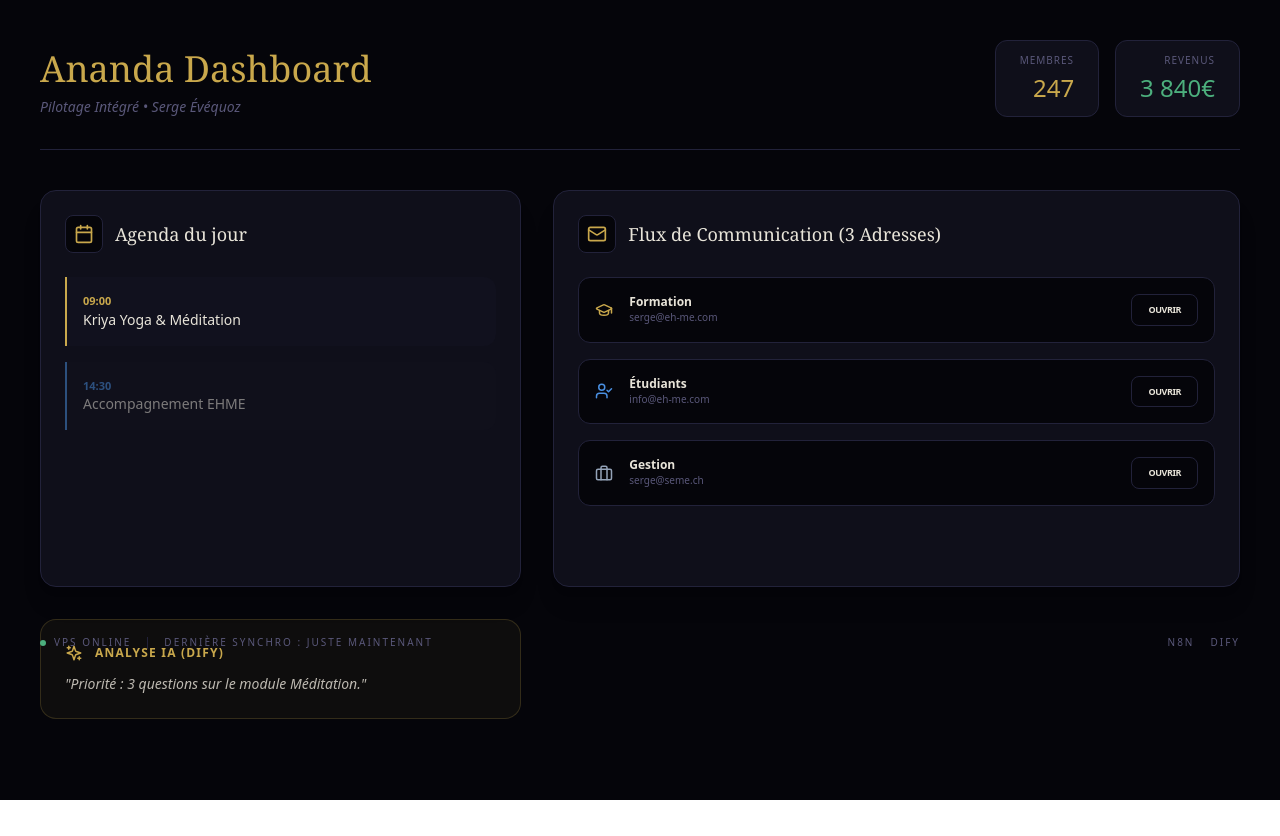
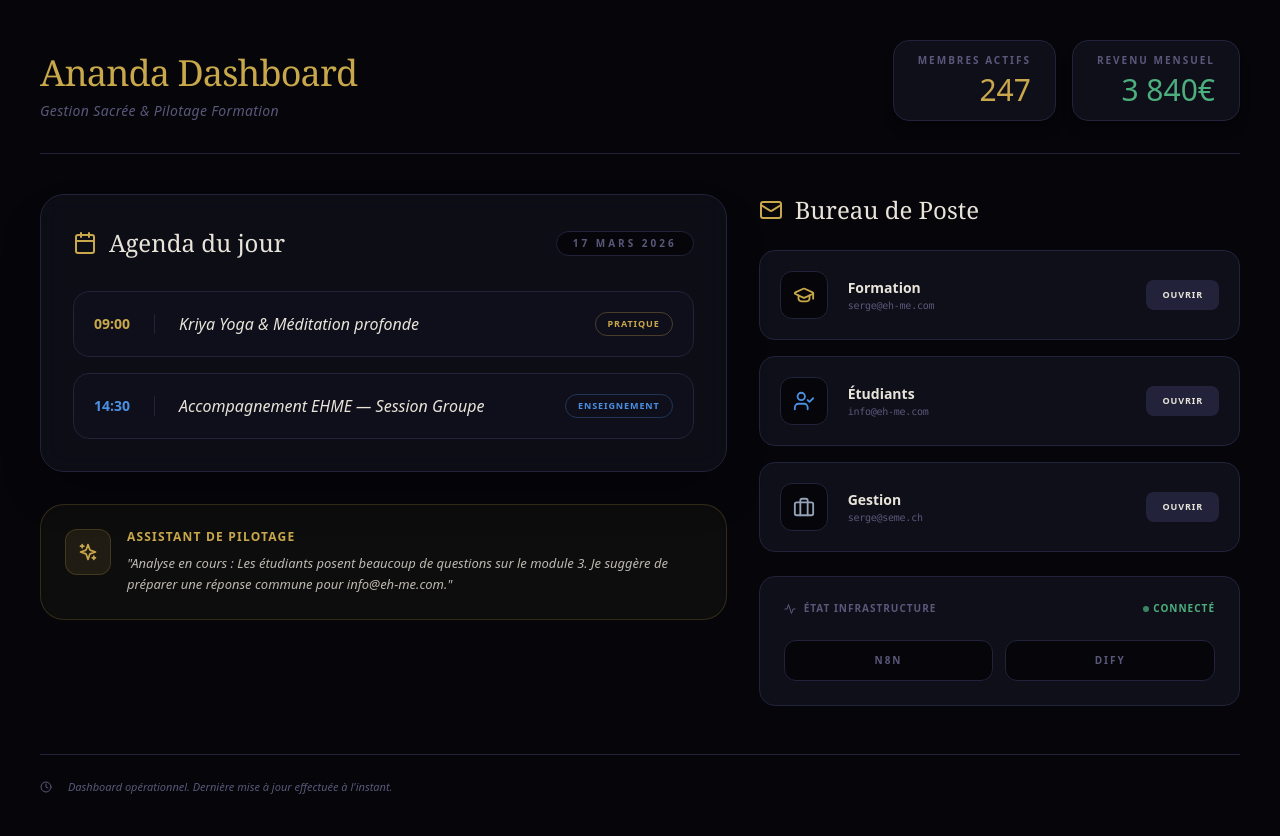
Before and after one commit to evequoz/dashboard-ananda, a React (Vite) app: page / in a window 1280 px wide. Before the commit the page ends 800 px from the top, so only its background shows below. Built offline with nearby package versions, Linux system fonts and the light colour scheme.

Commit message:
Update App.tsx

```diff
--- a/src/App.tsx
+++ b/src/App.tsx
@@ -1,110 +1,124 @@
-import React from 'react';
-import { Calendar, Mail, GraduationCap, UserCheck, Briefcase, Sparkles, Activity } from 'lucide-react';
-
-// COMPOSANTS INTERNES (Inclus pour éviter les erreurs de fichiers manquants)
-const Card = ({ title, icon: Icon, children, color = "#c9a84c" }: any) => (
-  <div className="bg-[#0f0f1a] border border-[#22223a] rounded-2xl p-6 shadow-xl h-full">
-    <div className="flex items-center gap-3 mb-6">
-      <div className="p-2 rounded-lg bg-[#05050a] border border-[#22223a]">
-        <Icon size={20} style={{ color }} />
-      </div>
-      <h3 className="text-lg font-serif text-[#e8e4d9]">{title}</h3>
-    </div>
-    {children}
-  </div>
-);
+import React, { useState } from 'react';
+import { Calendar, Mail, GraduationCap, UserCheck, Briefcase, Sparkles, Activity, ExternalLink, Clock } from 'lucide-react';
 
 export default function App() {
+  // Données de démonstration (elles seront remplacées par n8n plus tard)
+  const stats = { membres: 247, revenus: "3 840€" };
+
   return (
-    <div className="min-h-screen bg-[#05050a] text-[#e8e4d9] p-4 md:p-10 font-sans">
+    <div className="min-h-screen bg-[#05050a] text-[#e8e4d9] p-4 md:p-10 font-sans selection:bg-[#c9a84c]/30">
 
-      {/* HEADER : Tes stats clés */}
+      {/* HEADER : Identité et Chiffres clés */}
       <header className="flex flex-col md:flex-row justify-between items-start md:items-end mb-10 pb-8 border-b border-[#22223a] gap-6">
         <div>
-          <h1 className="text-4xl font-serif text-[#c9a84c] mb-2">Ananda Dashboard</h1>
-          <p className="text-sm text-[#5a587a] italic">Pilotage Intégré • Serge Évéquoz</p>
+          <h1 className="text-4xl font-serif text-[#c9a84c] mb-2 tracking-tight">Ananda Dashboard</h1>
+          <p className="text-sm text-[#5a587a] italic tracking-wide">Gestion Sacrée & Pilotage Formation</p>
         </div>
         <div className="flex gap-4">
-          <div className="bg-[#0f0f1a] px-6 py-3 rounded-xl border border-[#22223a] text-right">
-            <p className="text-[10px] uppercase tracking-widest text-[#5a587a] mb-1">Membres</p>
-            <p className="text-2xl text-[#c9a84c]">247</p>
+          <div className="bg-[#0f0f1a] px-6 py-3 rounded-2xl border border-[#22223a] text-right shadow-lg">
+            <p className="text-[10px] uppercase tracking-[0.2em] text-[#5a587a] mb-1 font-bold">Membres Actifs</p>
+            <p className="text-3xl text-[#c9a84c] font-light">{stats.membres}</p>
           </div>
-          <div className="bg-[#0f0f1a] px-6 py-3 rounded-xl border border-[#22223a] text-right">
-            <p className="text-[10px] uppercase tracking-widest text-[#5a587a] mb-1">Revenus</p>
-            <p className="text-2xl text-[#4caf7d]">3 840€</p>
+          <div className="bg-[#0f0f1a] px-6 py-3 rounded-2xl border border-[#22223a] text-right shadow-lg">
+            <p className="text-[10px] uppercase tracking-[0.2em] text-[#5a587a] mb-1 font-bold">Revenu Mensuel</p>
+            <p className="text-3xl text-[#4caf7d] font-light">{stats.revenus}</p>
           </div>
         </div>
       </header>
 
-      {/* GRILLE : Tout sur un seul écran */}
+      {/* GRILLE PRINCIPALE : Tout en un coup d'oeil */}
       <main className="grid grid-cols-1 lg:grid-cols-12 gap-8">
 
-        {/* AGENDA & IA (Colonne de gauche) */}
-        <div className="lg:col-span-5 space-y-8">
-          <Card title="Agenda du jour" icon={Calendar}>
-            <div className="space-y-4">
-              <div className="p-4 bg-[#141425]/40 border-l-2 border-[#c9a84c] rounded-r-xl">
-                <p className="text-[11px] text-[#c9a84c] font-bold">09:00</p>
-                <p className="text-sm">Kriya Yoga & Méditation</p>
-              </div>
-              <div className="p-4 bg-[#141425]/40 border-l-2 border-[#4a90e2] rounded-r-xl opacity-50">
-                <p className="text-[11px] text-[#4a90e2] font-bold">14:30</p>
-                <p className="text-sm">Accompagnement EHME</p>
+        {/* COLONNE GAUCHE (7/12) : Agenda et Intelligence */}
+        <div className="lg:col-span-7 space-y-8">
+          <section className="bg-[#0f0f1a]/80 backdrop-blur-md border border-[#22223a] rounded-3xl p-8 shadow-2xl">
+            <div className="flex items-center justify-between mb-8">
+              <h2 className="text-2xl font-serif text-[#e8e4d9] flex items-center gap-3">
+                <Calendar className="text-[#c9a84c]" size={24} /> Agenda du jour
+              </h2>
+              <div className="text-[10px] text-[#5a587a] uppercase tracking-[0.3em] font-bold bg-[#05050a] px-4 py-1 rounded-full border border-[#22223a]">
+                17 Mars 2026
               </div>
             </div>
-          </Card>
 
-          <div className="bg-[#c9a84c]/5 border border-[#c9a84c]/20 rounded-2xl p-6">
-            <div className="flex items-center gap-3 text-[#c9a84c] mb-3">
-              <Sparkles size={18} />
-              <h3 className="text-xs font-bold uppercase tracking-widest">Analyse IA (Dify)</h3>
+            <div className="space-y-4">
+              <div className="group flex items-center gap-6 p-5 bg-[#141425]/40 border border-[#22223a] rounded-2xl hover:bg-[#141425] transition-all cursor-pointer">
+                <div className="text-[#c9a84c] font-bold text-sm border-r border-[#22223a] pr-6">09:00</div>
+                <div className="flex-1 text-[#e8e4d9] font-light italic">Kriya Yoga & Méditation profonde</div>
+                <div className="text-[9px] px-3 py-1 rounded-full border border-[#c9a84c]/30 text-[#c9a84c] uppercase tracking-widest font-bold">Pratique</div>
+              </div>
+              <div className="group flex items-center gap-6 p-5 bg-[#141425]/40 border border-[#22223a] rounded-2xl hover:bg-[#141425] transition-all cursor-pointer">
+                <div className="text-[#4a90e2] font-bold text-sm border-r border-[#22223a] pr-6">14:30</div>
+                <div className="flex-1 text-[#e8e4d9] font-light italic">Accompagnement EHME — Session Groupe</div>
+                <div className="text-[9px] px-3 py-1 rounded-full border border-[#4a90e2]/30 text-[#4a90e2] uppercase tracking-widest font-bold">Enseignement</div>
+              </div>
             </div>
-            <p className="text-sm text-[#e8e4d9]/80 italic">"Priorité : 3 questions sur le module Méditation."</p>
-          </div>
+          </section>
+
+          <section className="bg-[#c9a84c]/5 border border-[#c9a84c]/20 rounded-3xl p-6 flex items-start gap-4 shadow-inner">
+            <div className="p-3 bg-[#c9a84c]/10 rounded-xl border border-[#c9a84c]/20">
+              <Sparkles size={20} className="text-[#c9a84c]" />
+            </div>
+            <div>
+              <h3 className="text-xs font-bold uppercase tracking-widest text-[#c9a84c] mb-2">Assistant de Pilotage</h3>
+              <p className="text-[13px] text-[#e8e4d9]/80 italic leading-relaxed font-light">
+                "Analyse en cours : Les étudiants posent beaucoup de questions sur le module 3. Je suggère de préparer une réponse commune pour info@eh-me.com."
+              </p>
+            </div>
+          </section>
         </div>
 
-        {/* POSTE (Colonne de droite) */}
-        <div className="lg:col-span-7">
-          <Card title="Flux de Communication (3 Adresses)" icon={Mail}>
-            <div className="space-y-4">
-              {[
-                { label: 'Formation', email: 'serge@eh-me.com', icon: GraduationCap, color: '#c9a84c' },
-                { label: 'Étudiants', email: 'info@eh-me.com', icon: UserCheck, color: '#4a90e2' },
-                { label: 'Gestion', email: 'serge@seme.ch', icon: Briefcase, color: '#94a3b8' }
-              ].map((box) => (
-                <div key={box.email} className="flex items-center justify-between p-4 bg-[#05050a] border border-[#22223a] rounded-xl">
-                  <div className="flex items-center gap-4">
-                    <box.icon size={18} style={{ color: box.color }} />
-                    <div>
-                      <p className="text-xs font-bold">{box.label}</p>
-                      <p className="text-[10px] text-[#5a587a]">{box.email}</p>
-                    </div>
+        {/* COLONNE DROITE (5/12) : Tes 3 flux de Poste */}
+        <div className="lg:col-span-5 space-y-6">
+          <h2 className="text-2xl font-serif text-[#e8e4d9] flex items-center gap-3 mb-4">
+            <Mail className="text-[#c9a84c]" size={24} /> Bureau de Poste
+          </h2>
+
+          <div className="space-y-4">
+            {[
+              { title: 'Formation', email: 'serge@eh-me.com', icon: GraduationCap, color: '#c9a84c', desc: 'Admin & Formations' },
+              { title: 'Étudiants', email: 'info@eh-me.com', icon: UserCheck, color: '#4a90e2', desc: 'Questions & Support' },
+              { title: 'Gestion', email: 'serge@seme.ch', icon: Briefcase, color: '#94a3b8', desc: 'Archives & Admin' }
+            ].map((m) => (
+              <div key={m.email} className="group flex items-center justify-between p-5 bg-[#0f0f1a] border border-[#22223a] rounded-2xl hover:border-white/10 transition-all">
+                <div className="flex items-center gap-5">
+                  <div className="p-3 rounded-xl bg-[#05050a] border border-[#22223a] group-hover:scale-110 transition-transform">
+                    <m.icon size={22} style={{ color: m.color }} />
                   </div>
-                  <button className="text-[9px] font-bold uppercase tracking-tighter border border-[#22223a] px-4 py-2 rounded-lg hover:border-[#c9a84c] transition-all">
-                    Ouvrir
-                  </button>
+                  <div>
+                    <h4 className="text-sm font-bold text-[#e8e4d9]">{m.title}</h4>
+                    <p className="text-[10px] text-[#5a587a] font-mono tracking-tight">{m.email}</p>
+                  </div>
                 </div>
-              ))}
-            </div>
-          </Card>
+                <button className="text-[9px] font-bold uppercase tracking-widest bg-[#22223a] px-4 py-2 rounded-lg hover:bg-[#c9a84c] hover:text-black transition-all">
+                  Ouvrir
+                </button>
+              </div>
+            ))}
+          </div>
+
+          {/* ÉTAT SYSTÈME */}
+          <div className="mt-8 p-6 bg-[#0f0f1a] border border-[#22223a] rounded-2xl">
+             <div className="flex justify-between items-center text-[10px] uppercase tracking-widest font-bold text-[#5a587a] mb-6">
+                <span className="flex items-center gap-2"><Activity size={12}/> État Infrastructure</span>
+                <span className="text-[#4caf7d] flex items-center gap-1">
+                  <div className="w-1.5 h-1.5 rounded-full bg-[#4caf7d] animate-pulse" />
+                  Connecté
+                </span>
+             </div>
+             <div className="flex gap-3">
+                <a href="https://n8n.ananda-communaute.cloud" target="_blank" rel="noreferrer" className="flex-1 py-3 bg-[#05050a] border border-[#22223a] rounded-xl text-center text-[10px] uppercase font-bold tracking-[0.2em] text-[#5a587a] hover:text-[#c9a84c] hover:border-[#c9a84c]/40 transition-all">n8n</a>
+                <a href="https://dify.ananda-communaute.cloud" target="_blank" rel="noreferrer" className="flex-1 py-3 bg-[#05050a] border border-[#22223a] rounded-xl text-center text-[10px] uppercase font-bold tracking-[0.2em] text-[#5a587a] hover:text-[#c9a84c] hover:border-[#c9a84c]/40 transition-all">Dify</a>
+             </div>
+          </div>
         </div>
 
       </main>
 
-      {/* FOOTER : État du serveur */}
-      <footer className="mt-12 flex items-center justify-between text-[#5a587a] text-[10px] uppercase tracking-[0.2em]">
-        <div className="flex items-center gap-4">
-          <div className="flex items-center gap-2">
-            <div className="w-1.5 h-1.5 rounded-full bg-[#4caf7d]" />
-            <span>VPS Online</span>
-          </div>
-          <div className="w-px h-3 bg-[#22223a]" />
-          <span>Dernière synchro : Juste maintenant</span>
-        </div>
-        <div className="flex gap-4">
-          <a href="https://n8n.ananda-communaute.cloud" target="_blank" className="hover:text-[#c9a84c]">n8n</a>
-          <a href="https://dify.ananda-communaute.cloud" target="_blank" className="hover:text-[#c9a84c]">Dify</a>
-        </div>
+      {/* FOOTER : Horloge de pilotage */}
+      <footer className="mt-12 flex items-center gap-4 text-[#5a587a] text-[11px] font-light italic border-t border-[#22223a] pt-6">
+        <Clock size={12} />
+        <p>Dashboard opérationnel. Dernière mise à jour effectuée à l'instant.</p>
       </footer>
     </div>
   );
```
